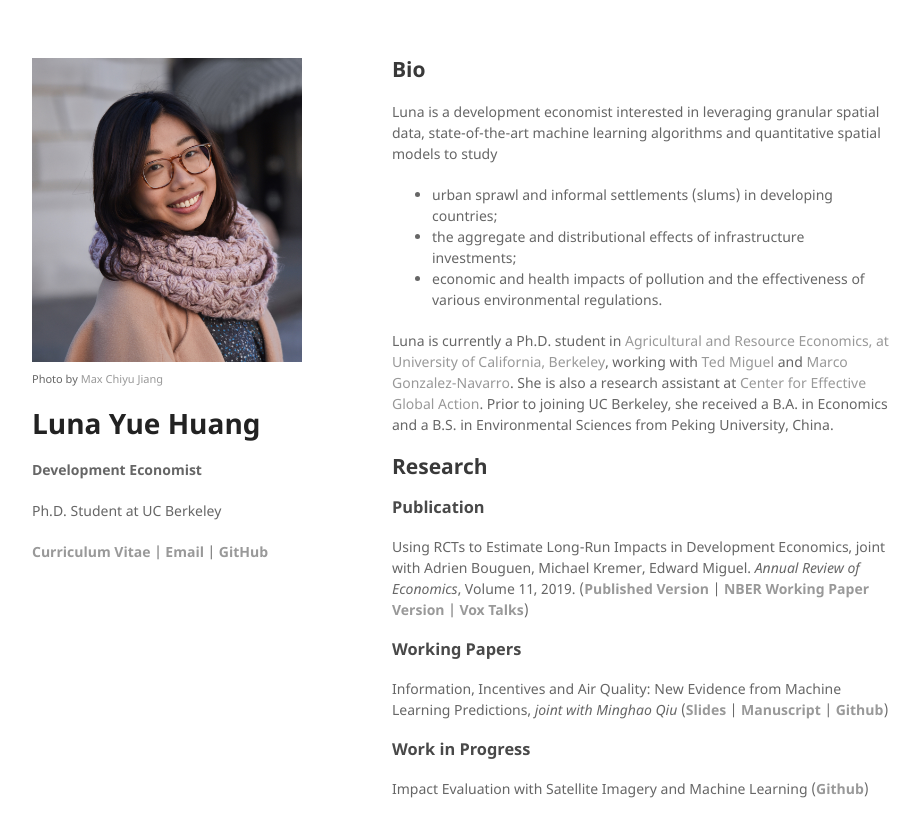
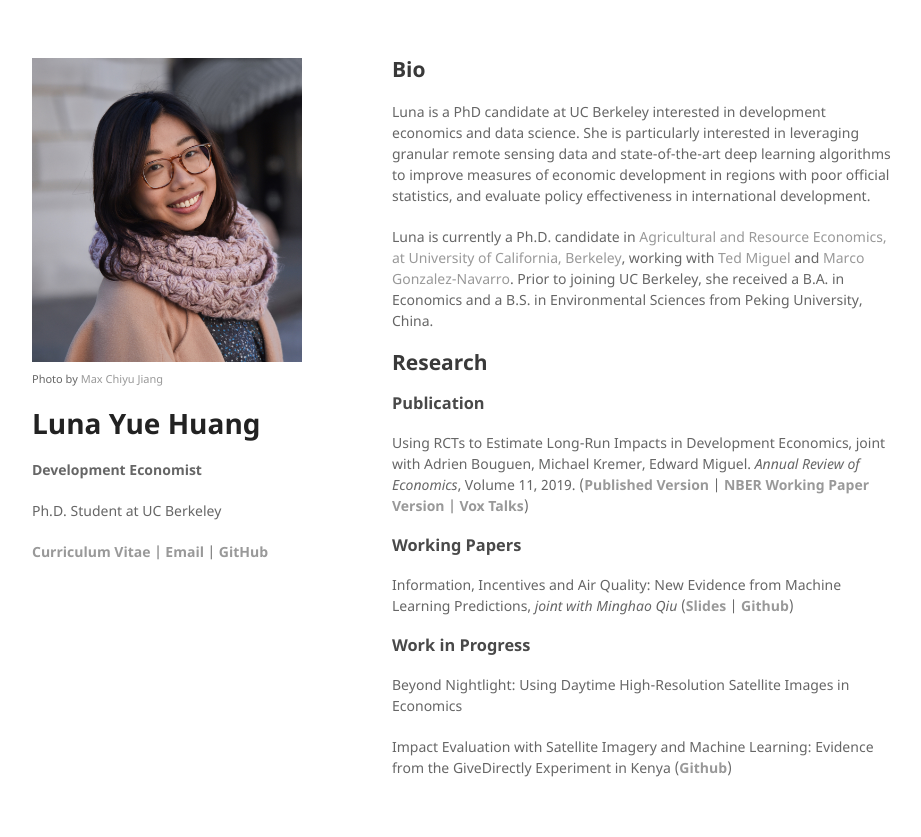
Before and after one commit to luna983/luna983.github.io, a Jekyll site: the page built from index.md, in a window 1280 px wide. Shown: the top 837 px of the page, without its empty margins (178-1099 px from the left). Built offline with Jekyll 4.4.1, drawn with Linux system fonts in a browser that asks for light colours; our own code applies the rules of GitHub Pages for plain Markdown files.

Commit message:
Update index.md

```diff
--- a/index.md
+++ b/index.md
@@ -4,13 +4,9 @@ layout: default
 
 ## Bio
 
-Luna is a development economist interested in leveraging granular spatial data, state-of-the-art machine learning algorithms and quantitative spatial models to study
+Luna is a PhD candidate at UC Berkeley interested in development economics and data science. She is particularly interested in leveraging granular remote sensing data and state-of-the-art deep learning algorithms to improve measures of economic development in regions with poor official statistics, and evaluate policy effectiveness in international development.
 
-* urban sprawl and informal settlements (slums) in developing countries;
-* the aggregate and distributional effects of infrastructure investments;
-* economic and health impacts of pollution and the effectiveness of various environmental regulations.
-
-Luna is currently a Ph.D. student in [Agricultural and Resource Economics, at University of California, Berkeley](https://are.berkeley.edu), working with [Ted Miguel](http://emiguel.econ.berkeley.edu/) and [Marco Gonzalez-Navarro](https://are.berkeley.edu/users/marco-gonzalez-navarro). She is also a research assistant at [Center for Effective Global Action](http://cega.berkeley.edu). Prior to joining UC Berkeley, she received a B.A. in Economics and a B.S. in Environmental Sciences from Peking University, China.
+Luna is currently a Ph.D. candidate in [Agricultural and Resource Economics, at University of California, Berkeley](https://are.berkeley.edu), working with [Ted Miguel](http://emiguel.econ.berkeley.edu/) and [Marco Gonzalez-Navarro](https://are.berkeley.edu/users/marco-gonzalez-navarro). Prior to joining UC Berkeley, she received a B.A. in Economics and a B.S. in Environmental Sciences from Peking University, China.
 
 ## Research
 
@@ -20,8 +16,10 @@ Using RCTs to Estimate Long-Run Impacts in Development Economics, joint with Adr
 
 ### Working Papers
 
-Information, Incentives and Air Quality: New Evidence from Machine Learning Predictions, _joint with Minghao Qiu_ ([__Slides__](https://github.com/luna983/air-quality-machine-learning/blob/master/docs/slides.pdf) &#124; [__Manuscript__](https://github.com/luna983/air-quality-machine-learning/blob/master/docs/manuscript.pdf) &#124; [__Github__](https://github.com/luna983/air-quality-machine-learning))
+Information, Incentives and Air Quality: New Evidence from Machine Learning Predictions, _joint with Minghao Qiu_ ([__Slides__](https://github.com/luna983/air-quality-machine-learning/blob/master/docs/slides.pdf) &#124; [__Github__](https://github.com/luna983/air-quality-machine-learning))
 
 ### Work in Progress
 
-Impact Evaluation with Satellite Imagery and Machine Learning ([__Github__](https://github.com/luna983/impact-evaluation-with-machine-learning))
+Beyond Nightlight: Using Daytime High-Resolution Satellite Images in Economics
+
+Impact Evaluation with Satellite Imagery and Machine Learning: Evidence from the GiveDirectly Experiment in Kenya ([__Github__](https://github.com/luna983/impact-evaluation-with-machine-learning))
```
